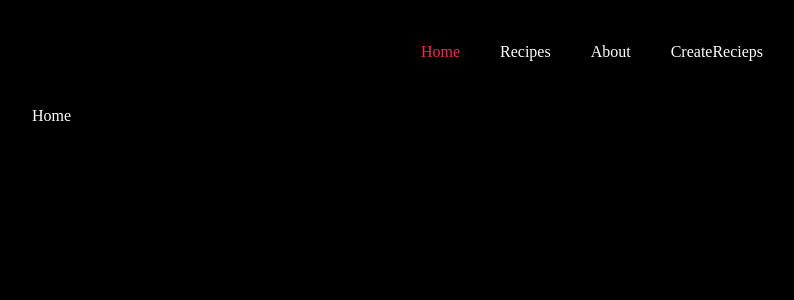
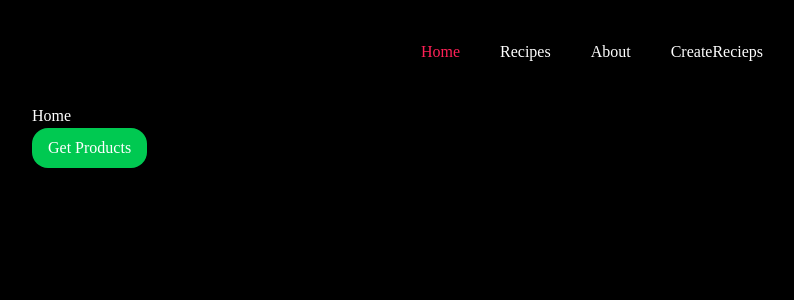
Before and after one commit to Zuhaib-dev/live-cohort-React, a React (Vite) app: page / in a window 1280 px wide. Shown: the top 300 px of the page, without its empty margins (48-842 px from the left). Built offline with nearby package versions, Linux system fonts and the light colour scheme.

Commit message:
Learned the axios lttle bit also learned how to outsourse the axios

```diff
--- a/package.json
+++ b/package.json
@@ -11,6 +11,7 @@
   },
   "dependencies": {
     "@tailwindcss/vite": "^4.1.13",
+    "axios": "^1.11.0",
     "nanoid": "^5.1.5",
     "react": "^19.1.1",
     "react-dom": "^19.1.1",
--- a/src/pages/Home.jsx
+++ b/src/pages/Home.jsx
@@ -1,9 +1,23 @@
-import React from 'react'
+import Axios from "../utils/Axios";
 
 const Home = () => {
+  const getProducts = async () => {
+    try {
+      const  {data}  = await Axios.get("/products/1");
+      console.log(data);
+    } catch (error) {
+      console.log(error);
+    }
+  };
+
   return (
-    <div>Home</div>
-  )
-}
+    <div>
+      <h1>Home</h1>
+      <button onClick={getProducts} className="bg-green-500 px-4 py-2 rounded-2xl active:scale-95">
+        Get Products
+      </button>
+    </div>
+  );
+};
 
-export default Home
+export default Home;
--- /dev/null
+++ b/src/utils/Axios.jsx
@@ -0,0 +1,29 @@
+import axios from "axios";
+
+const instance = axios.create({
+  baseURL: "https://fakestoreapi.com/",
+  // withCredentials:true
+});
+
+instance.interceptors.request.use(
+  function (config) {
+    console.log("request ---->", config);
+
+    return config;
+  },
+  function (error) {
+    return Promise.reject(error);
+  }
+);
+
+instance.interceptors.response.use(
+  function (response) {
+    console.log("response ---->", response);
+
+    return response;
+  },
+  function (error) {
+    return Promise.reject(error);
+  }
+);
+export default instance;
```
Also changed, not shown: 1 other file (tests, documents, lock files or other folders).
